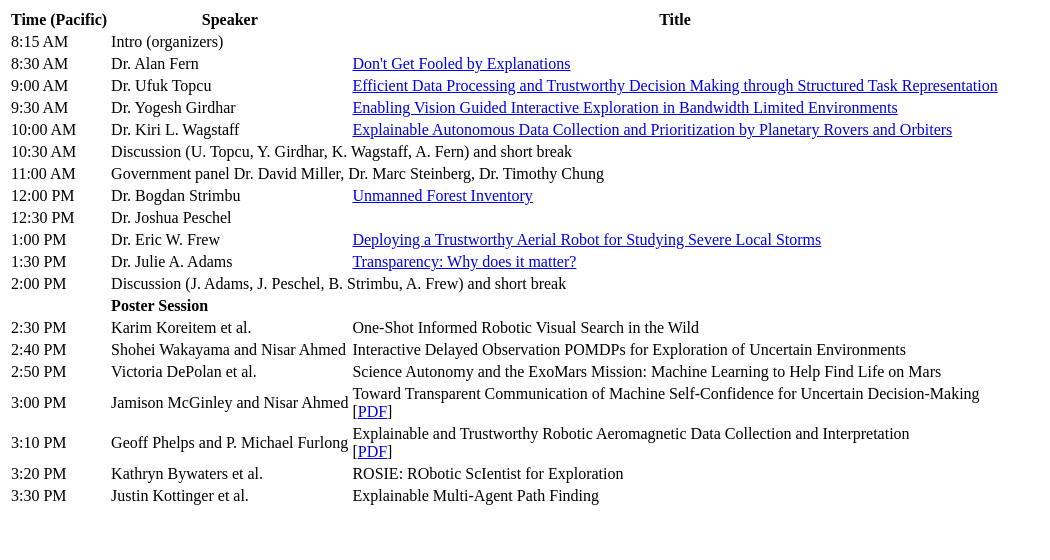
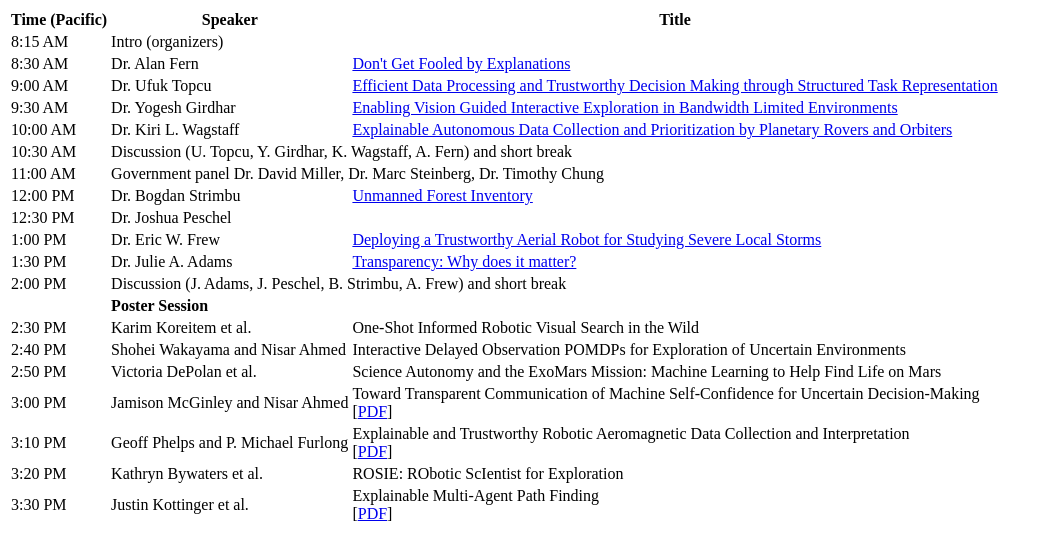
Before and after one commit to etdm2020/etdm2020.github.io, a plain HTML site: page index.html in a window 1280 px wide. Shown: the whole page, without its empty margins (0-1050 px from the left). Drawn offline with Linux system fonts and the light colour scheme.

Commit message:
Updated schedule

```diff
--- a/index.html
+++ b/index.html
@@ -101,7 +101,8 @@ Structured Task Representation</a></td>
 <tr>
 <td>3:30 PM</td>
 <td> Justin Kottinger et al.</td>
-<td> Explainable Multi-Agent Path Finding</td>
+<td> Explainable Multi-Agent Path Finding <br />
+[<a href="https://etdm2020.github.io/abstracts/RSS_2020_ETDM_Kottinger_Explainable.pdf">PDF</a>]</td>
 </tr>
 </table>
 	</body>
```
